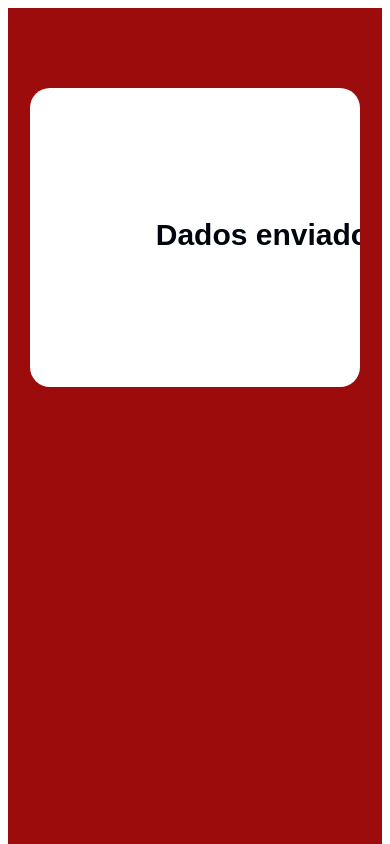
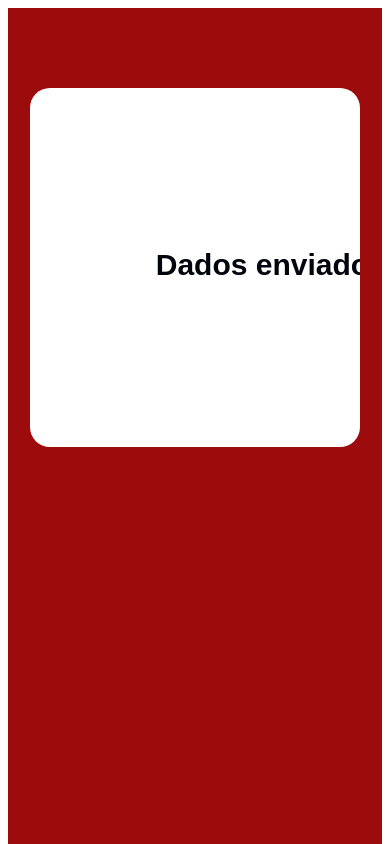
Before and after one commit to jaquesousadev/formularioasinhc, a Next.js app: page /sucesso in a window 390 px wide. Shown: the top 844 px of the page. Built offline with nearby package versions, Linux system fonts and the light colour scheme.

Commit message:
ajuste para mobile pagina de enviado

```diff
--- a/src/pages/page.module.css
+++ b/src/pages/page.module.css
@@ -469,6 +469,11 @@
       width: 100px;
     }
 
+    .titulosucesso {
+      padding: 130px 10px 130px 0px;
+      width: 660px;
+    }
+
 
 
 
```
